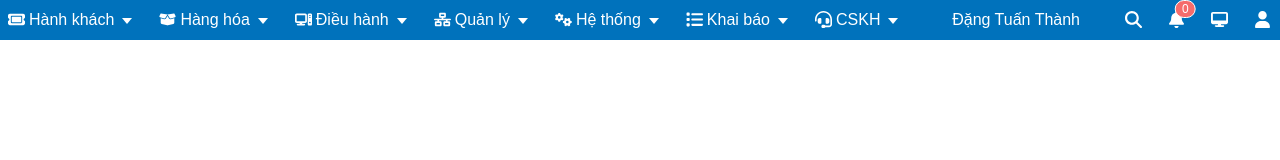
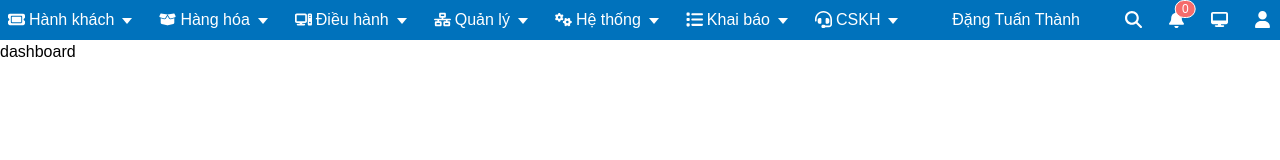
Before and after one commit to OnlineBookingPlatform/vinahome-bms, a Nuxt app: page /dashboard in a window 1280 px wide. Shown: the top 160 px of the page. Built offline with nearby package versions, Linux system fonts and the light colour scheme; a web font is replaced by a local one.

Commit message:
fix route room-work page

```diff
--- a/components/Office/SelectOffice.vue
+++ b/components/Office/SelectOffice.vue
@@ -23,6 +23,7 @@
 const startWorking = () => {
   if (officeStore.office) {
     console.log("Selected office:", officeStore.office);
+    router.push("/dashboard");
   } else {
     console.warn("No office selected");
   }
--- /dev/null
+++ b/pages/dashboard.vue
@@ -0,0 +1,7 @@
+<script setup lang="ts">
+</script>
+<template>
+    <div>
+        <h1>dashboard</h1>
+    </div>
+</template>
```
